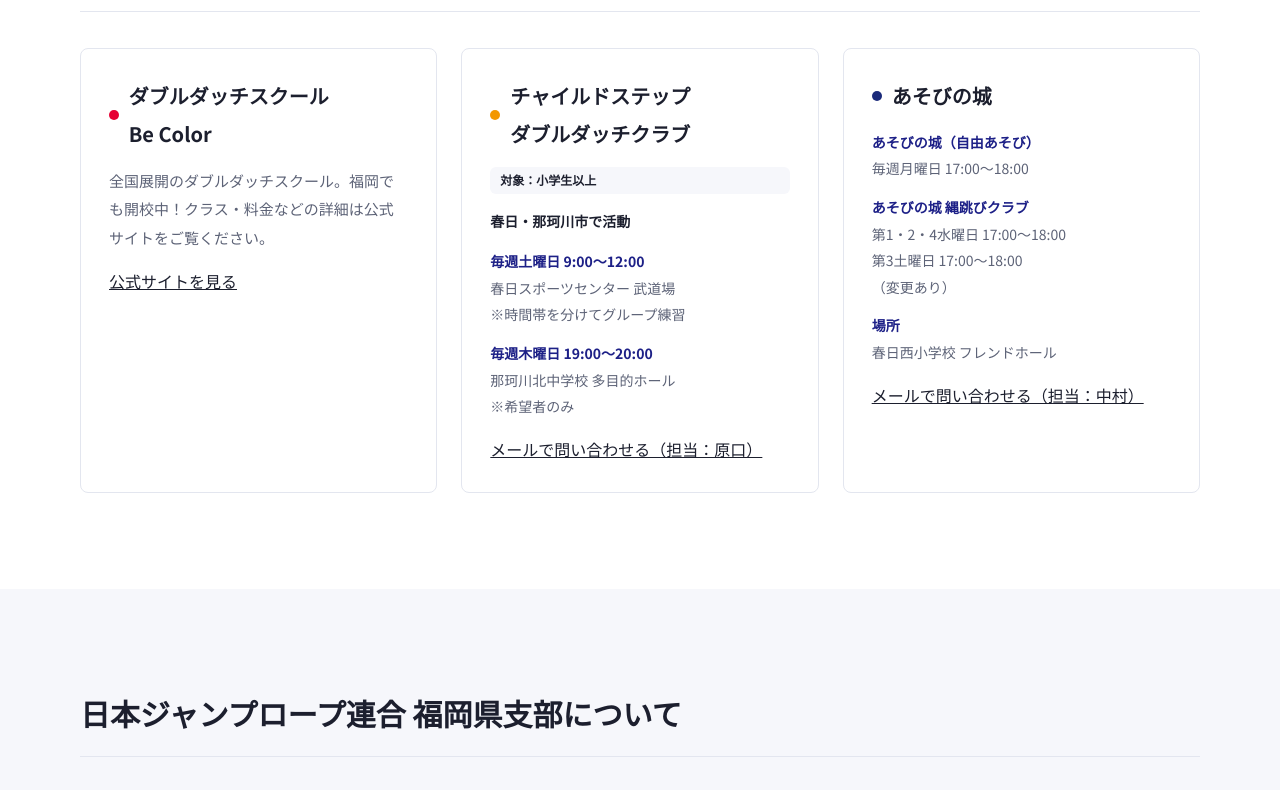
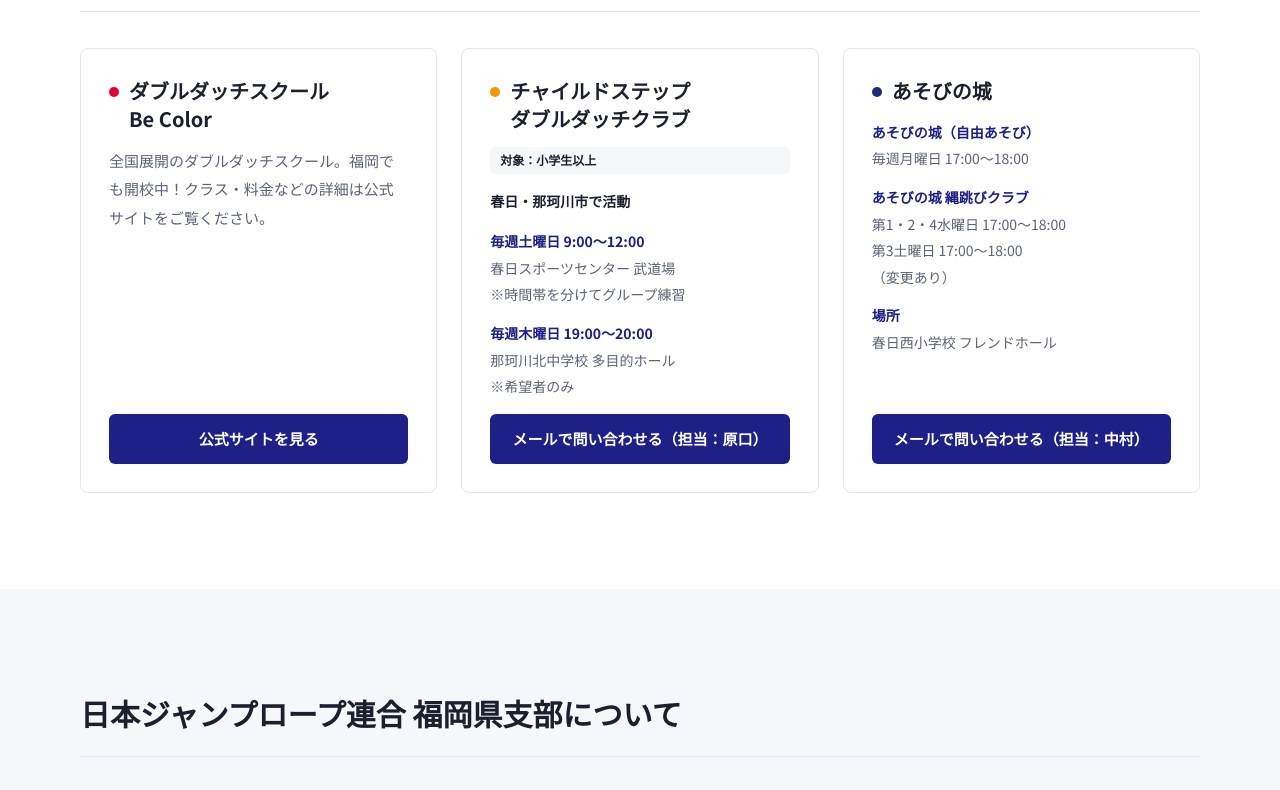
Before and after one commit to yamadai84/jjru-fukuoka, a plain HTML site: page index.html in a window 1280 px wide. Shown: the part 1607-2397 px from the top of the page. Drawn offline with Linux system fonts and the light colour scheme.

Commit message:
Add files via upload

```diff
--- a/css/style.css
+++ b/css/style.css
@@ -262,3 +262,8 @@ body{line-height:1.9}
 .site-footer{background:#1d2087}
 .site-footer .f-brand img{border-radius:0}
 .event .thumb:not(.photo) img{max-height:146px}
+/* スクール情報：見出しの行間・ボタン */
+.school h3{line-height:1.4;align-items:flex-start}
+.school h3::before{flex-shrink:0;margin-top:.5em}
+.school-btn{margin-top:auto;display:block;text-align:center;text-decoration:none;font-weight:700;font-size:15px;color:#fff;background:var(--navy);padding:14px 16px;border-radius:6px;line-height:1.5}
+.school-btn:hover{opacity:.85}
```
